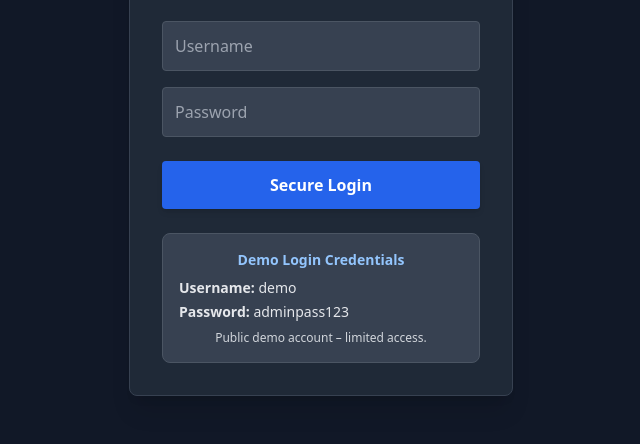
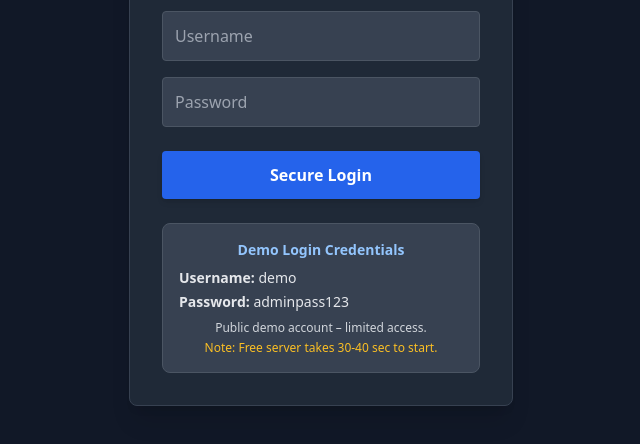
Before and after one commit to keshavasawa004/KAsolutions_erp, a plain HTML site: page index.html in a window 1280 px wide. Shown: the part 250-694 px from the top of the page, without its empty margins (319-959 px from the left). Drawn offline with nearby package versions, Linux system fonts and the light colour scheme.

Commit message:
Update index.html

```diff
--- a/index.html
+++ b/index.html
@@ -57,6 +57,9 @@
             </p>
             <p class="text-xs text-gray-500 dark:text-gray-300 mt-2 text-center">
                 Public demo account – limited access.
+            </p>
+            <p class="text-xs text-amber-600 dark:text-amber-400 mt-1 text-center font-medium">
+                Note: Free server takes 30-40 sec to start.
             </p>
         </div>
     </div>
```
